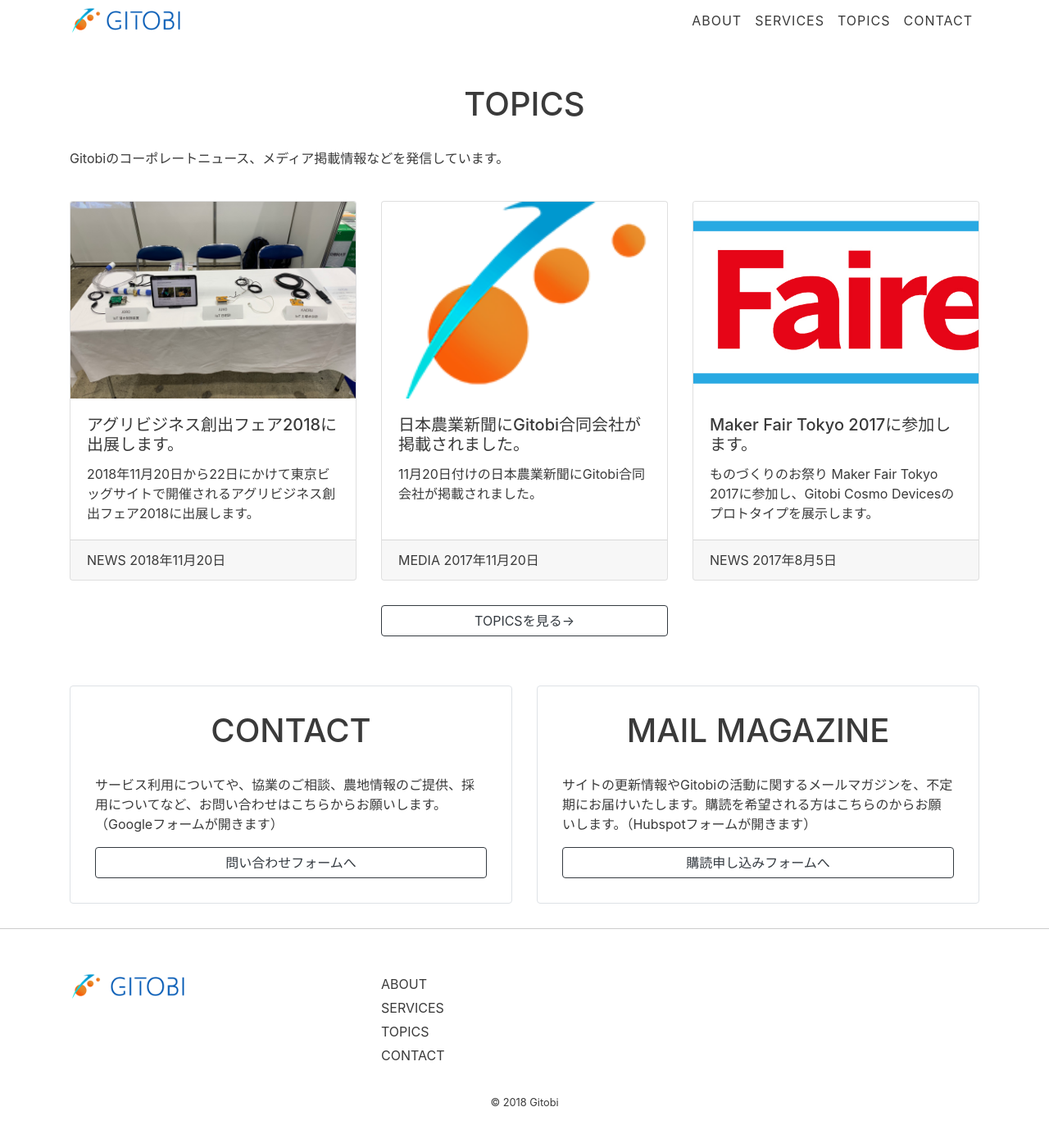
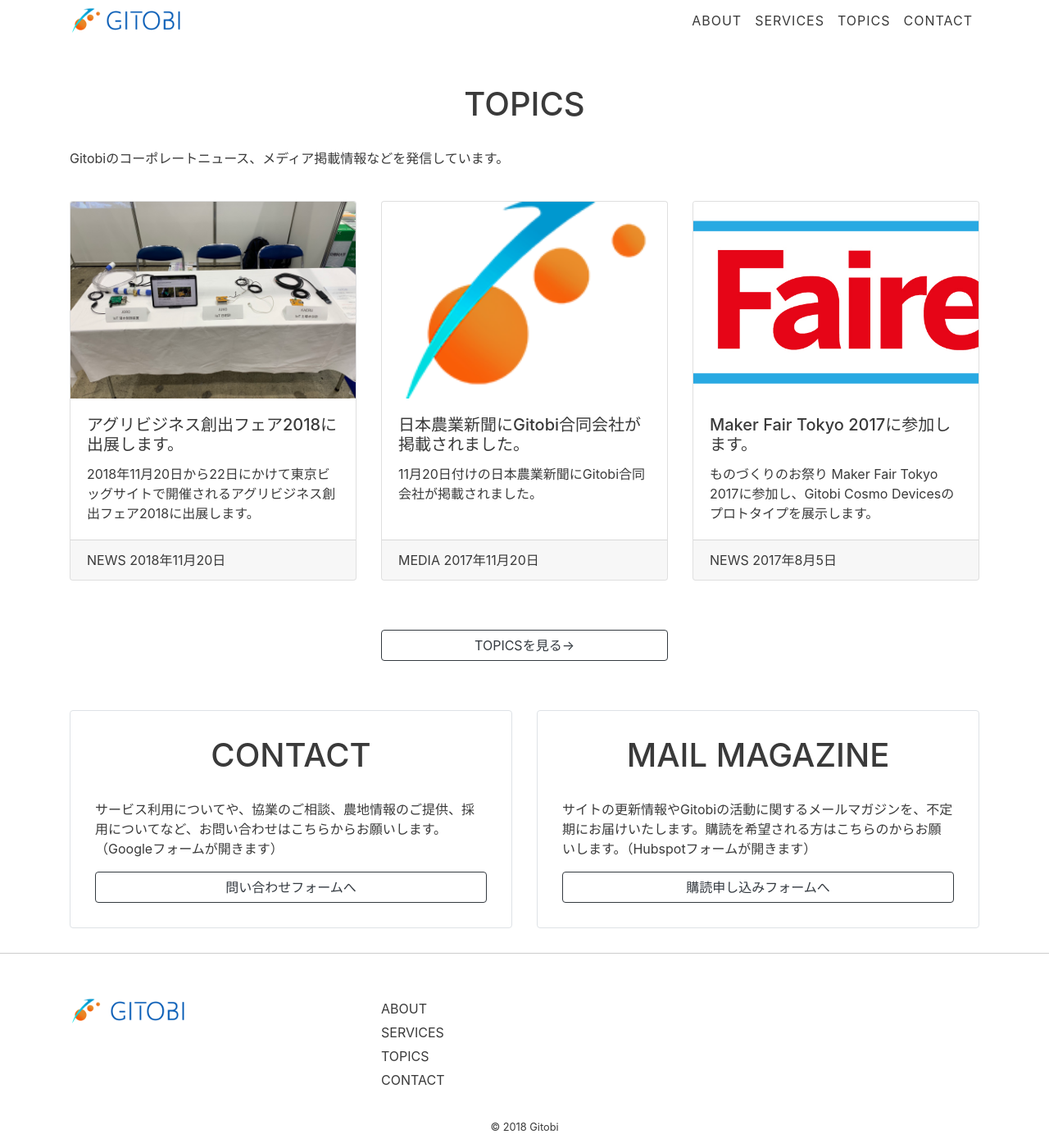
Before and after one commit to gitobi/gitobi.github.io, a Jekyll site: the page built from index.html, in a window 1280 px wide and 1400 px high, scrolled down 1573 px. Shown: the whole window at 82% size. Built offline with Jekyll 4.4.1, drawn with Linux system fonts in a browser that asks for light colours; nearby versions of some CDN libraries; before the commit the page ends 2943 px from its top, so only the background shows below that.

Commit message:
Update topics style

```diff
--- a/assets/css/modules/_posts.scss
+++ b/assets/css/modules/_posts.scss
@@ -11,6 +11,8 @@
   }
 
   .posts-card {
+    margin-bottom: 30px;
+
     .eyecatch-img {
       height: 240px;
       width: 100%;
@@ -18,3 +20,32 @@
     }
   }
 }
+
+// https://stackoverflow.com/a/48545164/7503567
+// Bootstrap 4 breakpoints & gutter
+$grid-breakpoints: (
+    xs: 0,
+    sm: 576px,
+    md: 768px,
+    lg: 992px,
+    xl: 1200px
+) !default;
+
+$grid-gutter-width: 30px !default;
+
+// number of cards per line for each breakpoint
+$cards-per-line: (
+    xs: 1,
+    sm: 2,
+    md: 3,
+    lg: 3,
+    xl: 3
+);
+
+@each $name, $breakpoint in $grid-breakpoints {
+    @media (min-width: $breakpoint) {
+        .card-deck .card {
+            flex: 0 0 calc(#{100/map-get($cards-per-line, $name)}% - #{$grid-gutter-width});
+        }
+    }
+}
```
